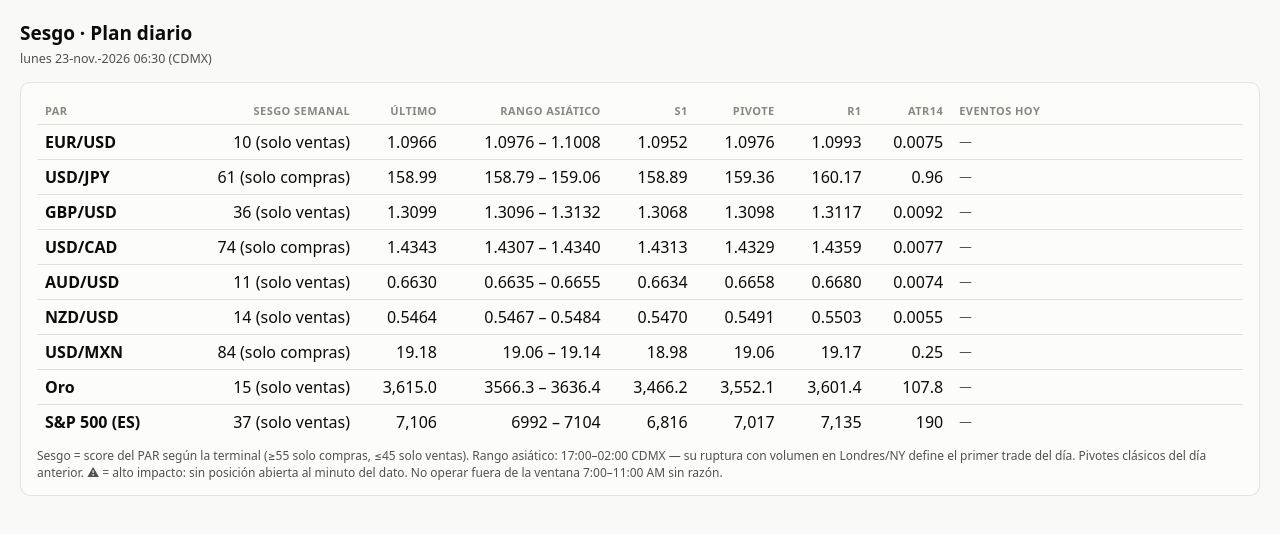
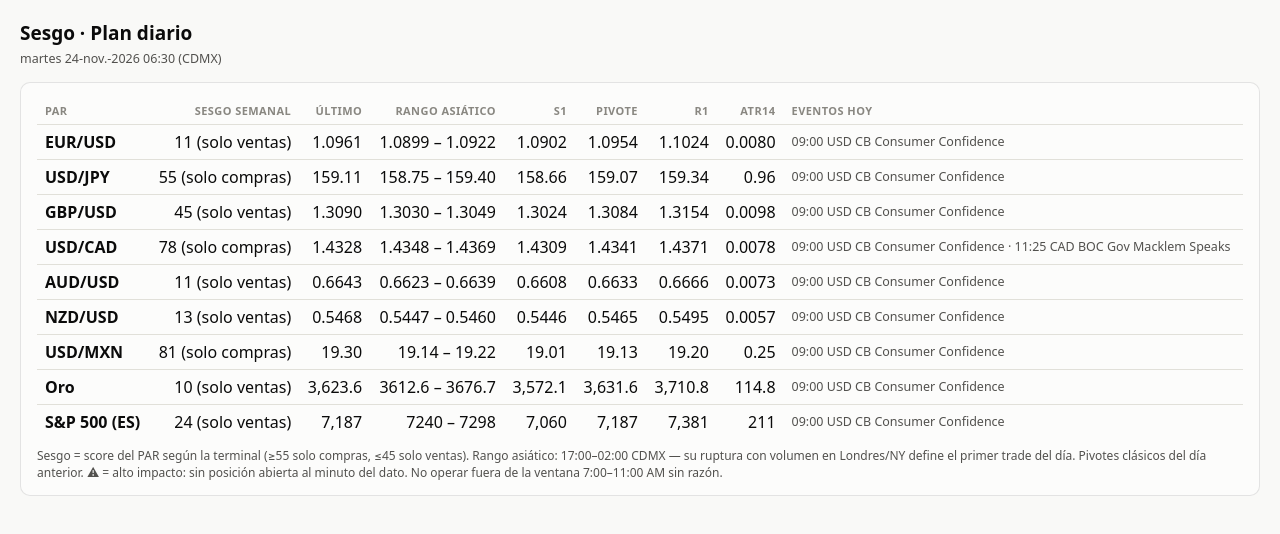
Before and after one commit to defoe-ui/sesgo-dashboard, a plain HTML site: page plan.html in a window 1280 px wide. Drawn offline with Linux system fonts and the light colour scheme.

Commit message:
auto-publicacion

```diff
--- a/plan.html
+++ b/plan.html
@@ -28,27 +28,27 @@ td.ev{text-align:left;white-space:normal;min-width:220px;color:var(--ink2);font-
 .leyenda{font-size:12px;color:var(--ink2);margin-top:8px}
 </style>
 <h1>Sesgo · Plan diario</h1>
-<div class="sub">lunes 23-nov.-2026 06:30 (CDMX)</div>
+<div class="sub">martes 24-nov.-2026 06:30 (CDMX)</div>
 <div class="card"><table>
 <tr><th>Par</th><th>Sesgo semanal</th><th>Último</th><th>Rango asiático</th>
-<th>S1</th><th>Pivote</th><th>R1</th><th>ATR14</th><th>Eventos hoy</th></tr><tr><td class='act'>EUR/USD</td><td>10 (solo ventas)</td><td>1.0966</td><td>1.0976 – 1.1008</td>
-    <td>1.0952</td><td>1.0976</td><td>1.0993</td><td>0.0075</td><td class='ev'>—</td></tr>
-<tr><td class='act'>USD/JPY</td><td>61 (solo compras)</td><td>158.99</td><td>158.79 – 159.06</td>
-    <td>158.89</td><td>159.36</td><td>160.17</td><td>0.96</td><td class='ev'>—</td></tr>
-<tr><td class='act'>GBP/USD</td><td>36 (solo ventas)</td><td>1.3099</td><td>1.3096 – 1.3132</td>
-    <td>1.3068</td><td>1.3098</td><td>1.3117</td><td>0.0092</td><td class='ev'>—</td></tr>
-<tr><td class='act'>USD/CAD</td><td>74 (solo compras)</td><td>1.4343</td><td>1.4307 – 1.4340</td>
-    <td>1.4313</td><td>1.4329</td><td>1.4359</td><td>0.0077</td><td class='ev'>—</td></tr>
-<tr><td class='act'>AUD/USD</td><td>11 (solo ventas)</td><td>0.6630</td><td>0.6635 – 0.6655</td>
-    <td>0.6634</td><td>0.6658</td><td>0.6680</td><td>0.0074</td><td class='ev'>—</td></tr>
-<tr><td class='act'>NZD/USD</td><td>14 (solo ventas)</td><td>0.5464</td><td>0.5467 – 0.5484</td>
-    <td>0.5470</td><td>0.5491</td><td>0.5503</td><td>0.0055</td><td class='ev'>—</td></tr>
-<tr><td class='act'>USD/MXN</td><td>84 (solo compras)</td><td>19.18</td><td>19.06 – 19.14</td>
-    <td>18.98</td><td>19.06</td><td>19.17</td><td>0.25</td><td class='ev'>—</td></tr>
-<tr><td class='act'>Oro</td><td>15 (solo ventas)</td><td>3,615.0</td><td>3566.3 – 3636.4</td>
-    <td>3,466.2</td><td>3,552.1</td><td>3,601.4</td><td>107.8</td><td class='ev'>—</td></tr>
-<tr><td class='act'>S&P 500 (ES)</td><td>37 (solo ventas)</td><td>7,106</td><td>6992 – 7104</td>
-    <td>6,816</td><td>7,017</td><td>7,135</td><td>190</td><td class='ev'>—</td></tr></table>
+<th>S1</th><th>Pivote</th><th>R1</th><th>ATR14</th><th>Eventos hoy</th></tr><tr><td class='act'>EUR/USD</td><td>11 (solo ventas)</td><td>1.0961</td><td>1.0899 – 1.0922</td>
+    <td>1.0902</td><td>1.0954</td><td>1.1024</td><td>0.0080</td><td class='ev'>09:00 USD CB Consumer Confidence</td></tr>
+<tr><td class='act'>USD/JPY</td><td>55 (solo compras)</td><td>159.11</td><td>158.75 – 159.40</td>
+    <td>158.66</td><td>159.07</td><td>159.34</td><td>0.96</td><td class='ev'>09:00 USD CB Consumer Confidence</td></tr>
+<tr><td class='act'>GBP/USD</td><td>45 (solo ventas)</td><td>1.3090</td><td>1.3030 – 1.3049</td>
+    <td>1.3024</td><td>1.3084</td><td>1.3154</td><td>0.0098</td><td class='ev'>09:00 USD CB Consumer Confidence</td></tr>
+<tr><td class='act'>USD/CAD</td><td>78 (solo compras)</td><td>1.4328</td><td>1.4348 – 1.4369</td>
+    <td>1.4309</td><td>1.4341</td><td>1.4371</td><td>0.0078</td><td class='ev'>09:00 USD CB Consumer Confidence · 11:25 CAD BOC Gov Macklem Speaks</td></tr>
+<tr><td class='act'>AUD/USD</td><td>11 (solo ventas)</td><td>0.6643</td><td>0.6623 – 0.6639</td>
+    <td>0.6608</td><td>0.6633</td><td>0.6666</td><td>0.0073</td><td class='ev'>09:00 USD CB Consumer Confidence</td></tr>
+<tr><td class='act'>NZD/USD</td><td>13 (solo ventas)</td><td>0.5468</td><td>0.5447 – 0.5460</td>
+    <td>0.5446</td><td>0.5465</td><td>0.5495</td><td>0.0057</td><td class='ev'>09:00 USD CB Consumer Confidence</td></tr>
+<tr><td class='act'>USD/MXN</td><td>81 (solo compras)</td><td>19.30</td><td>19.14 – 19.22</td>
+    <td>19.01</td><td>19.13</td><td>19.20</td><td>0.25</td><td class='ev'>09:00 USD CB Consumer Confidence</td></tr>
+<tr><td class='act'>Oro</td><td>10 (solo ventas)</td><td>3,623.6</td><td>3612.6 – 3676.7</td>
+    <td>3,572.1</td><td>3,631.6</td><td>3,710.8</td><td>114.8</td><td class='ev'>09:00 USD CB Consumer Confidence</td></tr>
+<tr><td class='act'>S&P 500 (ES)</td><td>24 (solo ventas)</td><td>7,187</td><td>7240 – 7298</td>
+    <td>7,060</td><td>7,187</td><td>7,381</td><td>211</td><td class='ev'>09:00 USD CB Consumer Confidence</td></tr></table>
 <div class="leyenda">Sesgo = score del PAR según la terminal (&ge;55 solo compras,
 &le;45 solo ventas). Rango asiático: 17:00–02:00 CDMX — su ruptura con volumen en
 Londres/NY define el primer trade del día. Pivotes clásicos del día anterior.
```
